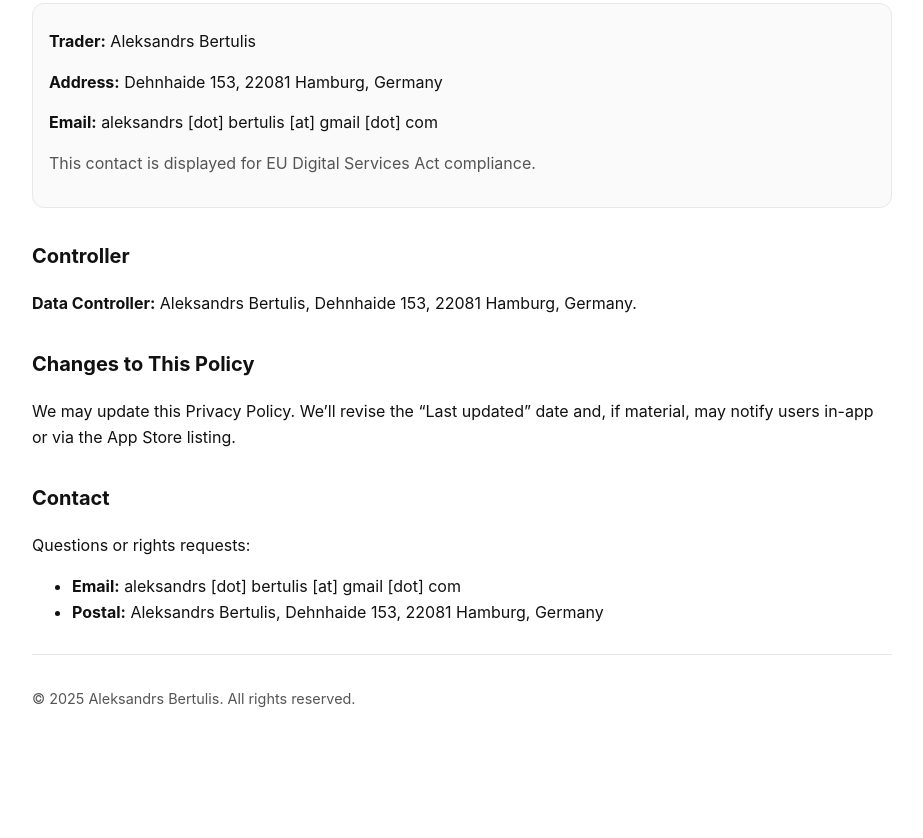
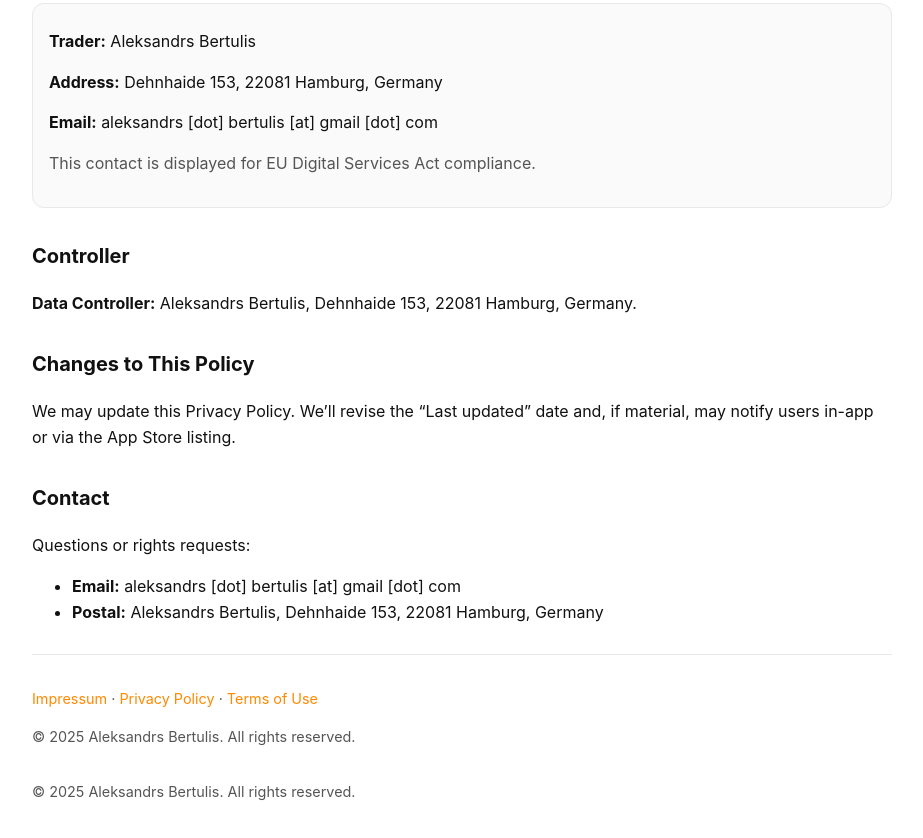
Before and after one commit to MirnijAtom/mirnijatom.github.io, a plain HTML site: page privacy.html in a window 1280 px wide. Shown: the part 2315-3153 px from the top of the page, without its empty margins (178-1101 px from the left). Before the commit the page ends 3081 px from the top, so only its background shows below. Drawn offline with Linux system fonts and the light colour scheme.

Commit message:
Update privacy.html

```diff
--- a/privacy.html
+++ b/privacy.html
@@ -133,6 +133,14 @@
     </ul>
 
     <hr />
+    <footer>
+  <p>
+    <a href="impressum.html">Impressum</a> ·
+    <a href="privacy.html">Privacy Policy</a> ·
+    <a href="terms.html">Terms of Use</a>
+  </p>
+  <p>© 2025 Aleksandrs Bertulis. All rights reserved.</p>
+</footer>
     <footer>© 2025 Aleksandrs Bertulis. All rights reserved.</footer>
   </div>
 </body>
```
